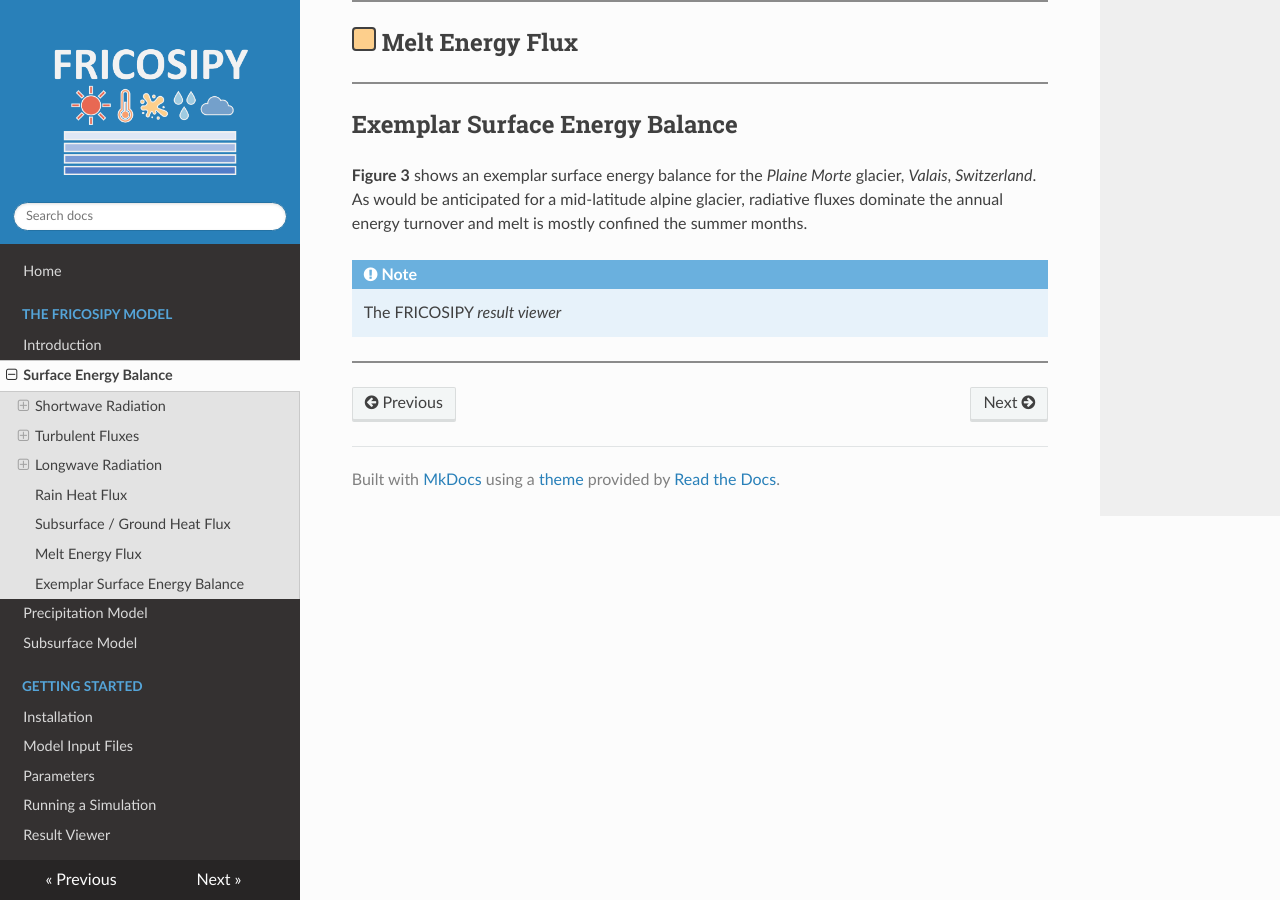
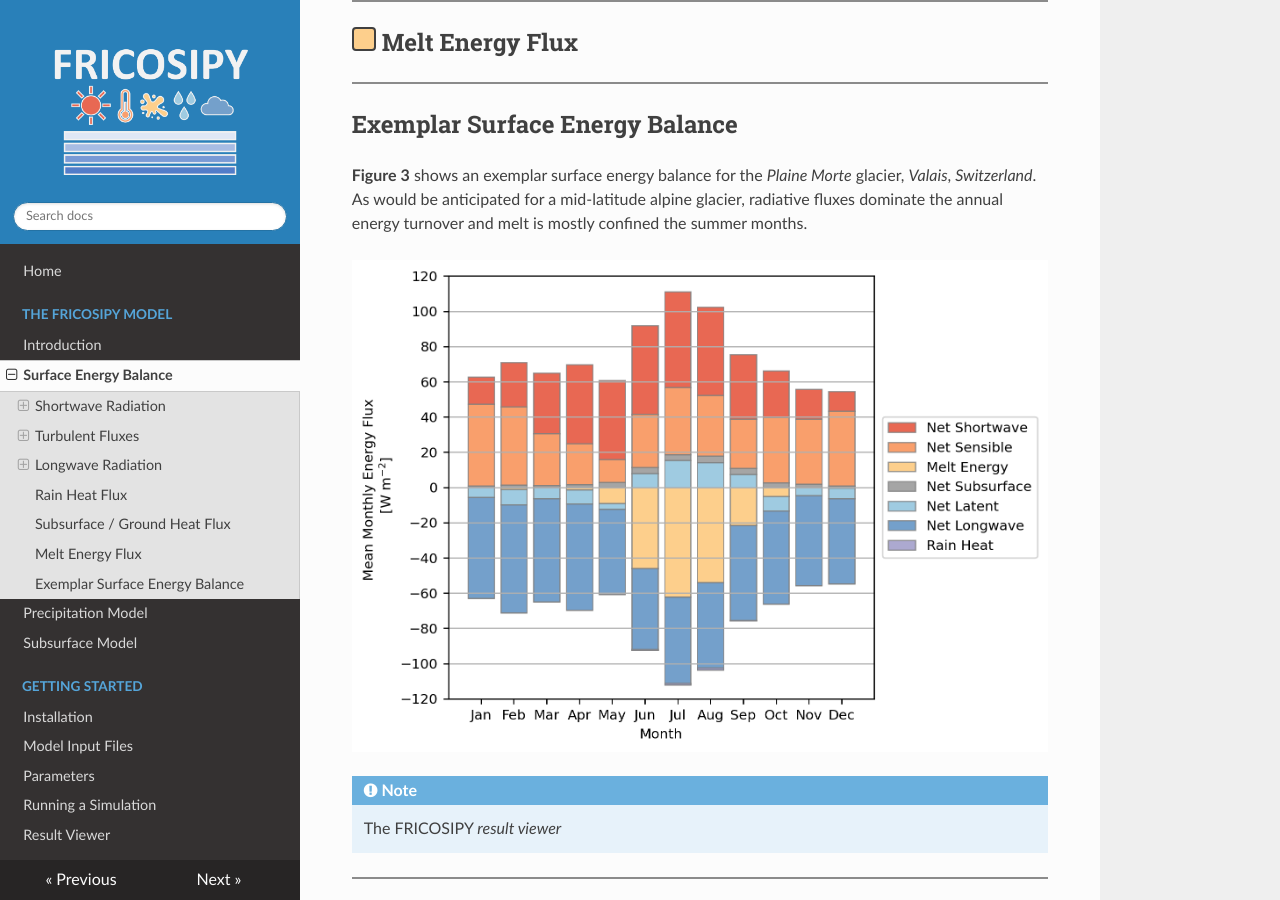
Before and after one commit to MarcusGastaldello/FRICOSIPY, an MkDocs documentation site: the page built from docs/surface_energy_balance.md, in a window 1280 px wide and 900 px high, scrolled down 2716 px. Built offline with MkDocs 1.6.1, drawn with Linux system fonts in a browser that asks for light colours; nearby versions of some CDN libraries.

Commit message:
Update surface_energy_balance.md

```diff
--- a/docs/surface_energy_balance.md
+++ b/docs/surface_energy_balance.md
@@ -100,6 +100,7 @@ If the user is unable to provide incoming longwave radiation ($LW_{in}$) in the
 
 **Figure 3** shows an exemplar surface energy balance for the *Plaine Morte* glacier, *Valais*, *Switzerland*. As would be anticipated for a mid-latitude alpine glacier, radiative fluxes dominate the annual energy turnover and melt is mostly confined the summer months.
 
+![Alt text](images/Exemplar_SEB.png)
 
 !!! note
 
```
